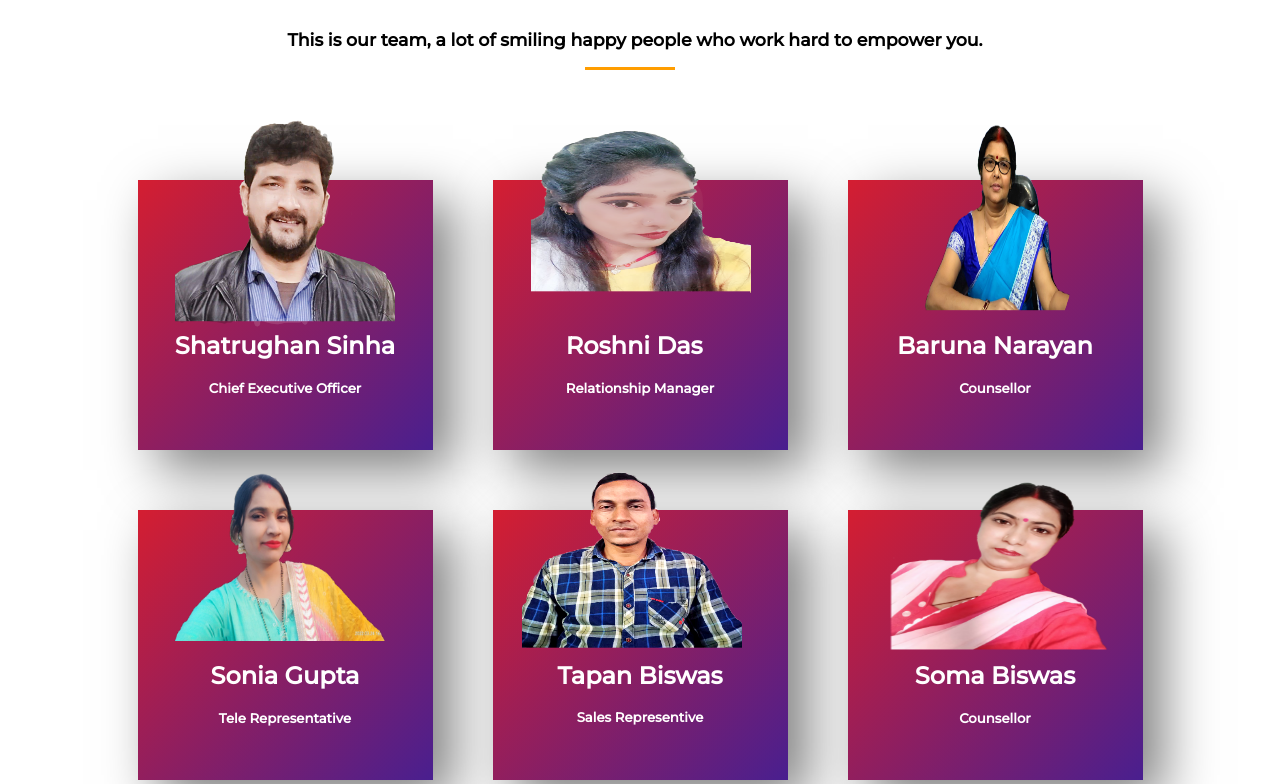
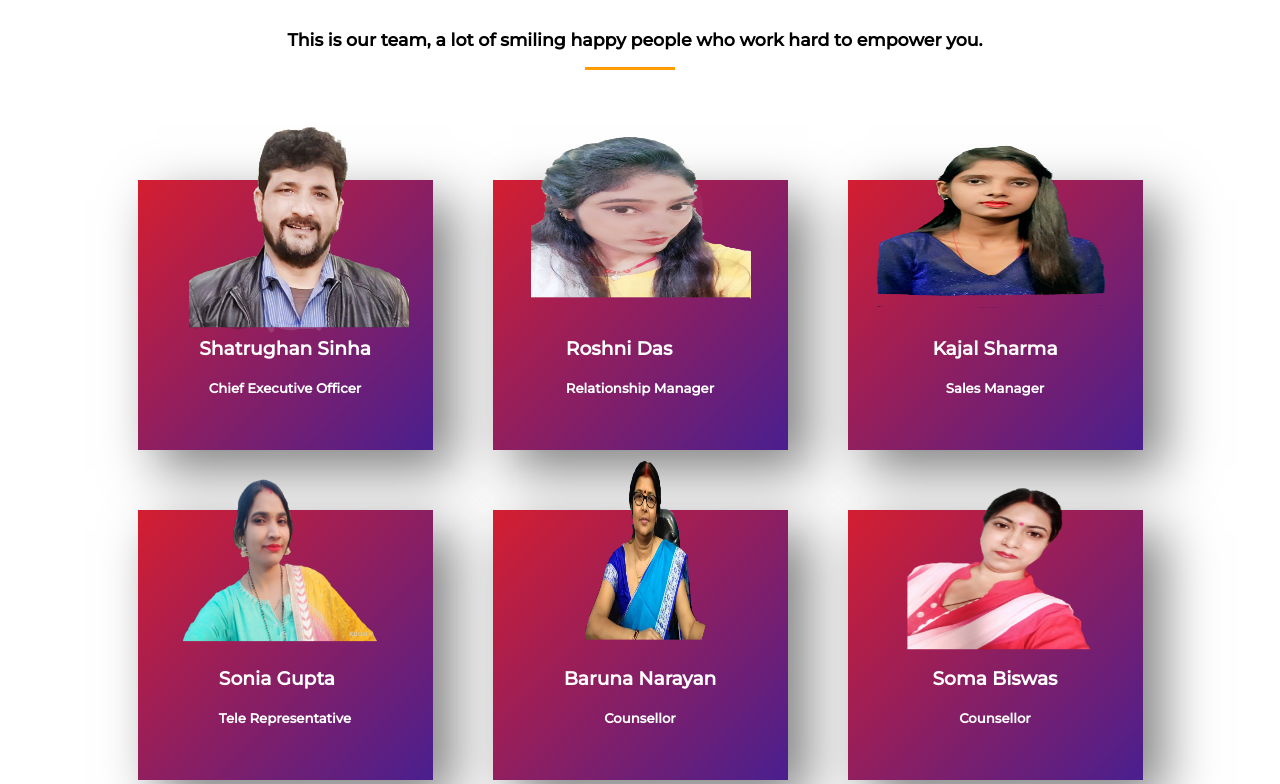
Before and after one commit to ShatrughanEagle/Main-2, a plain HTML site: page index.html in a window 1280 px wide. Shown: the part 1441-2225 px from the top of the page. Drawn offline with nearby package versions, Linux system fonts and the light colour scheme; a script that the page names is missing.

Commit message:
Update index.html

```diff
--- a/index.html
+++ b/index.html
@@ -145,8 +145,8 @@
         <div class="ceo">
 				<div class="card">
 					<div class="teams"  data-aos="slide-right" data-aos-once="true" data-aos-duration="1000">
-					<img src="main.png" alt="">
-					<div class="name"><h2>Shatrughan Sinha</h2></div>
+					<img src="main.png" alt="" style="left:-10px">
+					<div class="name"><h3>Shatrughan Sinha</h3></div>
 					<div class="rank">
            <h5>Chief Executive Officer</h5>
 					</div><br>
@@ -160,7 +160,7 @@
 				<div class="card">
 					<div class="teams"  data-aos="slide-right" data-aos-once="true" data-aos-duration="1000">
 					<img src="Roshni.png" alt="">
-					<div class="name"><h2>Roshni Das</h2></div>
+					<div class="name"><h3>Roshni Das</h3></div>
 					<div class="rank">
 					  <h5>Relationship Manager</h5>
 					</div><br>
@@ -172,10 +172,10 @@
 
 				<div class="card">
 					<div class="teams"  data-aos="slide-right" data-aos-once="true" data-aos-duration="1000">
-					<img src="Narayan.png" alt="" style="width: 100%; height: 120%; margin-left: 20px; margin-top: -200px;">
-					<div class="name"><h2>Baruna Narayan</h2></div>
+					<img src="kajal.png" alt="" style="width: 200%; height: 250%;  margin-top: -300px; margin-left: -90px;">
+					<div class="name"><h3>Kajal Sharma</h3></div>
 					<div class="rank">
-          <h5>Counsellor</h5>
+          <h5>Sales Manager</h5>
 					</div><br>
           <div class="aboutthem">
 					<!-- Information About them -->
@@ -186,7 +186,7 @@
         <div class="card">
 					<div class="teams"  data-aos="slide-right" data-aos-once="true" data-aos-duration="1000">
 					<img src="Sonia.png" alt="" style="width: 100%; height: 110%;  margin-left: -5px ; margin-top: -180px;">
-					<div class="name"><h2>Sonia Gupta</h2></div>
+					<div class="name"><h3>Sonia Gupta</h3></div>
 					<div class="rank">
           <h5>Tele Representative</h5>
 					</div><br>
@@ -199,8 +199,35 @@
 
         <div class="card">
 					<div class="teams"  data-aos="slide-right" data-aos-once="true" data-aos-duration="1000">
+					<img src="Narayan.png" alt="" style="width: 100%; height: 120%; margin-left: 20px; margin-top: -200px;">
+					<div class="name"><h3>Baruna Narayan</h3></div>
+					<div class="rank">
+          <h5>Counsellor</h5>
+					</div><br>
+          <div class="aboutthem">
+					<!-- Information About them -->
+					</div>
+				</div>
+        </div>
+
+
+        <div class="card">
+					<div class="teams"  data-aos="slide-right" data-aos-once="true" data-aos-duration="1000">
+					<img src="Soma.png" alt="" style="width: 100%; height: 120%;  margin-top: -180px;">
+					<div class="name"><h3>Soma Biswas</h3></div>
+					<div class="rank">
+          <h5>Counsellor</h5>
+					</div><br>
+          <div class="aboutthem">
+					<!-- Information About them -->
+					</div>
+				</div>
+        </div>
+
+        <div class="card">
+					<div class="teams"  data-aos="slide-right" data-aos-once="true" data-aos-duration="1000">
 					<img src="Tapan.png" alt="">
-					<div class="name"><h2>Tapan Biswas</h2>
+					<div class="name"><h3>Tapan Biswas</h3>
             <br>
             <h5>Sales Representive</h5>
           </div>
@@ -210,18 +237,7 @@
 					</div>
 				</div>
 
-        <div class="card">
-					<div class="teams"  data-aos="slide-right" data-aos-once="true" data-aos-duration="1000">
-					<img src="Soma.png" alt="" style="width: 100%; height: 120%;  margin-top: -180px;">
-					<div class="name"><h2>Soma Biswas</h2></div>
-					<div class="rank">
-          <h5>Counsellor</h5>
-					</div><br>
-          <div class="aboutthem">
-					<!-- Information About them -->
-					</div>
-				</div>
-        </div>
+
 
         </div>
 			</div>
```
Lines whose indentation alone changed are shown as unchanged.
